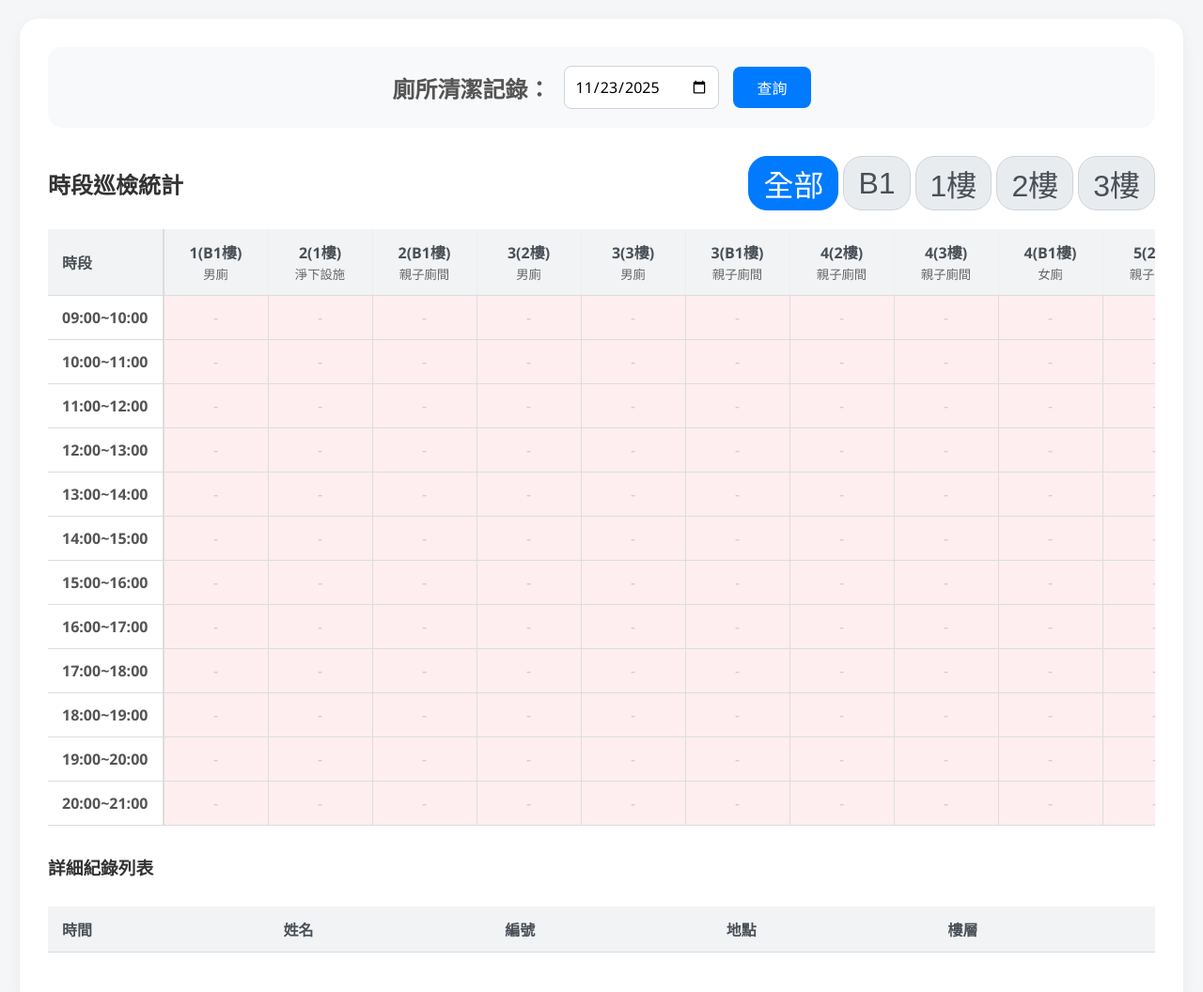
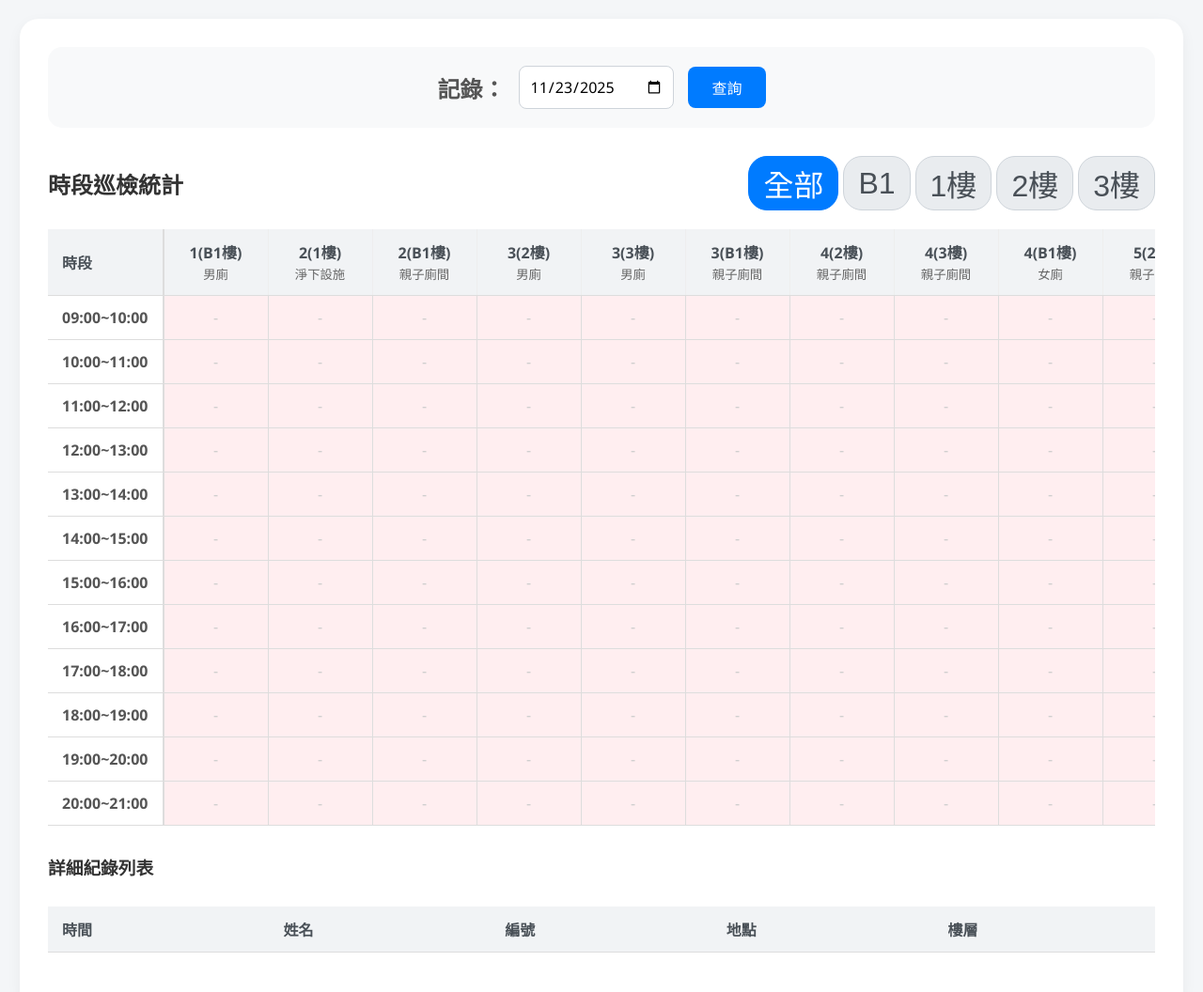
Before and after one commit to richardwli/tcap, a plain HTML site: page view.html in a window 1280 px wide. Shown: the whole page at 94% size. Drawn offline with nearby package versions, Linux system fonts and the light colour scheme.

Commit message:
Update label text for cleanliness record

```diff
--- a/view.html
+++ b/view.html
@@ -162,7 +162,7 @@
 
     <div class="container">
         <div class="search-panel">
-            <label for="queryDate" style="font-size:24px">廁所清潔記錄：</label>
+            <label for="queryDate" style="font-size:24px">記錄：</label>
             <input type="date" id="queryDate">
             <button onclick="fetchData()">查詢</button>
         </div>
```
